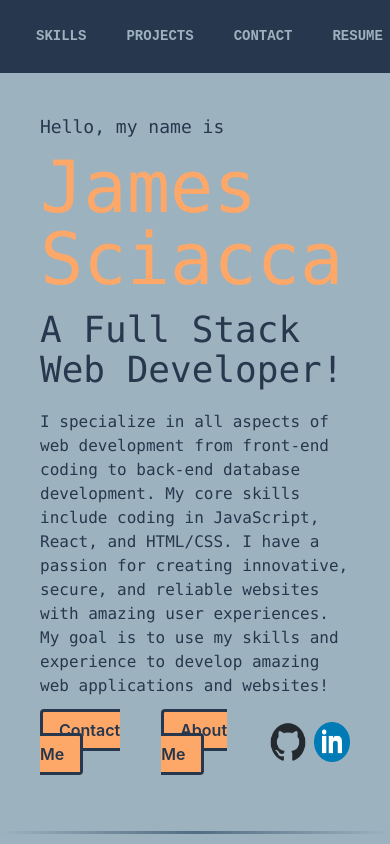
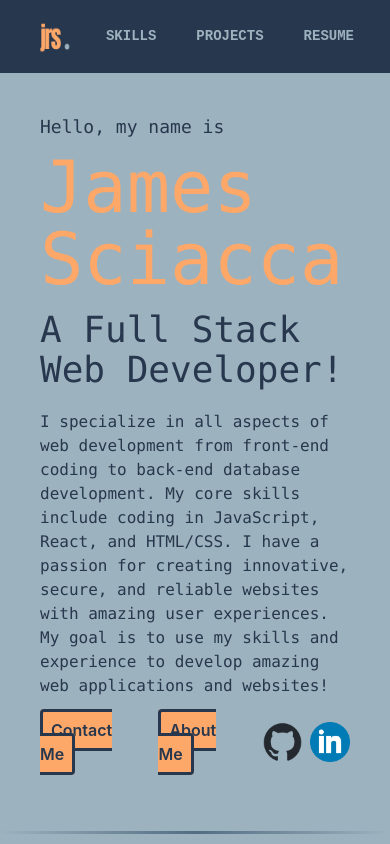
Before and after one commit to jamessciacca/my-portfolio, a React (Create React App) app: page / in a window 390 px wide. Shown: the top 844 px of the page. Built offline with nearby package versions, Linux system fonts and the light colour scheme.

Commit message:
fixed errors and styling, need to continue working on the navigation for mobile

```diff
--- a/src/components/Footer.js
+++ b/src/components/Footer.js
@@ -9,7 +9,7 @@ function Footer() {
     return (
         <>
             <footer id='footer' className="footer flex footer-center p-10 bg-base-200 text-base-content rounded">
-          <div className="flex justify-center justify-between items-center">
+                <div className="flex justify-center items-center">
                     {/* Logo Image and Text */}
                     <h1 id="footerh1">Copyright © 2023 James Sciacca. All Rights Reserved.</h1>
                     <img id='footerlogo' src={logo} alt="JRS Logo" />
--- a/src/components/Header.js
+++ b/src/components/Header.js
@@ -18,8 +18,8 @@ function Header() {
             {/* Nav Items */}
             <ul id='navLink' className="flex items-center">
                 <li className="nav-link nav-link-ltr"><a href="/#skillsh1">Skills</a></li>
-                <li className="nav-link nav-link-ltr"><a href="#projectSection">Projects</a></li>
-                <li className="nav-link nav-link-ltr"><a href="#contactForm">Contact</a></li>
+                <li className="nav-link nav-link-ltr"><a href="/#projectSection">Projects</a></li>
+                <li id='contactNav' className="nav-link nav-link-ltr"><a href="/#contactForm">Contact</a></li>
                 <li className="nav-link nav-link-ltr"><a href={Resume} target="_blank">Resume</a></li>
             </ul>
         </div>
--- a/src/components/Landing.js
+++ b/src/components/Landing.js
@@ -19,10 +19,10 @@ function Landing() {
                 <h1 id='fullStack' className="font-mono text-4xl mb-5">A Full Stack Web Developer!</h1>
                 <p id='bio' className="font-mono mb-2">I specialize in all aspects of web development from front-end coding to back-end database development. My core skills include coding in JavaScript, React, and HTML/CSS. I have a passion for creating innovative, secure, and reliable websites with amazing user experiences. My goal is to use my skills and experience to develop amazing web applications and websites!</p>
                 <ul id='socials' className="flex items-center mt-5">
-                    <li><a href="#contactForm" id='contactBtn' className="text-white font-semibold bg-primary hover:bg-primarytrans hover:text-indigo-600 rounded py-2 px-4 border-2 focus:outline-none focus:border-teal-500 transition duration-150 ease-in-out mr-2">Contact Me</a></li>
-                    <li><a href="/MoreAboutMe" id='contactBtn' className="text-white font-semibold bg-primary hover:bg-primarytrans hover:text-indigo-600 rounded py-2 px-4 border-2 focus:outline-none focus:border-teal-500 transition duration-150 ease-in-out">About Me</a></li>
-                    <li className="ml-2"><a href="https://github.com/jamessciacca" target="_blank"><img src={githublogo} alt="" /></a></li>
-                    <li className= "ml-2"><a href="https://www.linkedin.com/in/james-sciacca3/" target="_blank"><img src={linkedinlogo} alt="" /></a></li>
+                    <li><a href="#contactForm" id='contactBtn' className="text-white font-semibold bg-primary hover:bg-primarytrans hover:text-indigo-600 rounded py-2 px-2 border-2 focus:outline-none focus:border-teal-500 transition duration-150 ease-in-out mr-2">Contact Me</a></li>
+                    <li><a href="/MoreAboutMe" id='contactBtn' className="text-white font-semibold bg-primary hover:bg-primarytrans hover:text-indigo-600 rounded py-2 px-2 border-2 focus:outline-none focus:border-teal-500 transition duration-150 ease-in-out">About Me</a></li>
+                    <li id='socialLinks' className="ml-2"><a href="https://github.com/jamessciacca" target="_blank"><img src={githublogo} alt="" /></a></li>
+                    <li id='socialLinks' className= "ml-2"><a href="https://www.linkedin.com/in/james-sciacca3/" target="_blank"><img src={linkedinlogo} alt="" /></a></li>
                 </ul>
             </div>
         </section>
--- a/src/index.css
+++ b/src/index.css
@@ -501,7 +501,7 @@ html{scroll-behavior:smooth}
   body{
     width: 100%;
   }
-  #headerlogo, #footerlogo{
+   #footerlogo{
     display: none;
   }
   #navLinks{
@@ -637,3 +637,22 @@ html{scroll-behavior:smooth}
     margin-right: 5%;
   }
 }
+
+#card {
+  transition: all 0.15s ease-in-out;
+}
+
+#card:hover {
+  box-shadow: 0 0 10px 3px #FDA769;
+  transform: scale(1.05);
+}
+
+#socialLinks:hover {
+  transform: scale(1.1)
+}
+
+@media (max-width: 450px) {
+  #contactNav {
+    display: none;
+  }
+}
```
Lines whose indentation alone changed are shown as unchanged.
